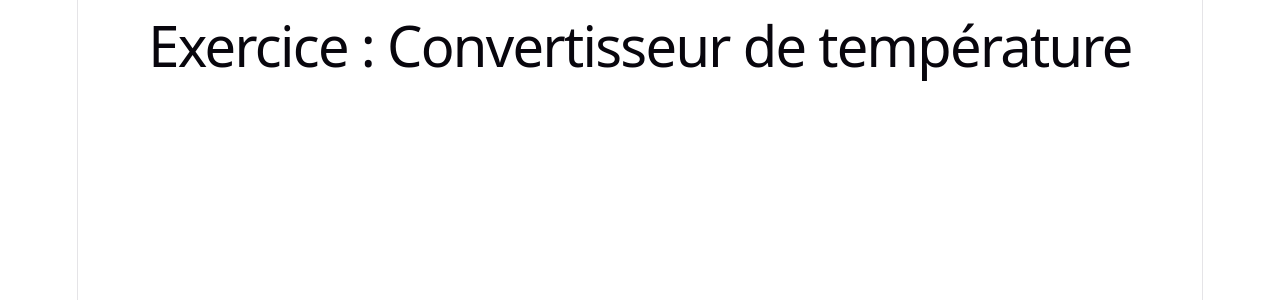
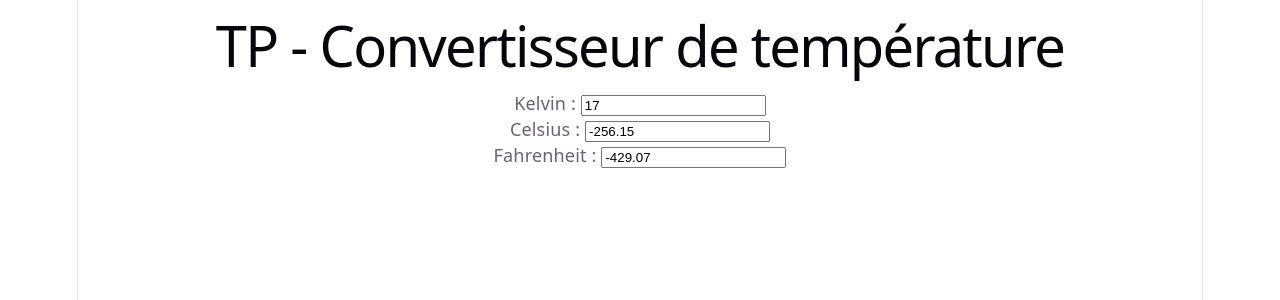
Before and after one commit to Pantufas17/webmobuiChabloz, a Vue app: page / in a window 1280 px wide. Shown: the top 300 px of the page. Built offline with nearby package versions, Linux system fonts and the light colour scheme.

Commit message:
Computed with the 3 temperatures mesurements Kelvin-Celcius-Farhenheit

```diff
--- a/src/App.vue
+++ b/src/App.vue
@@ -1,15 +1,32 @@
 <script setup>
-import { ref } from 'vue'
-
+import { ref, computed} from 'vue'
 
 const temperatureKelvin = ref(17)
 
 
-console.log("Ma température en Kelvin est de :", temperatureKelvin.value)
+const tempKelvin = computed({
+  get: () => temperatureKelvin.value,
+  set: (val) => { temperatureKelvin.value = Number(val) }
+})
+
+const tempCelsius = computed({
+  get: () => temperatureKelvin.value - 273.15,
+  set: (val) => { temperatureKelvin.value = Number(val) + 273.15 }
+})
+
+const tempFahrenheit = computed({
+  get: () => (temperatureKelvin.value - 273.15) * 9 / 5 + 32,
+  set: (val) => { temperatureKelvin.value = (Number(val) - 32) * 5 / 9 + 273.15 }
+})
+
 </script>
 
 <template>
   <div>
-    <h1>Exercice : Convertisseur de température</h1>
+    <h1>TP - Convertisseur de température</h1>
+
+    <p>Kelvin : <input type="number" v-model="tempKelvin" /></p>
+    <p>Celsius : <input type="number" v-model="tempCelsius" /></p>
+    <p>Fahrenheit : <input type="number" v-model="tempFahrenheit" /></p>
   </div>
 </template>
```
